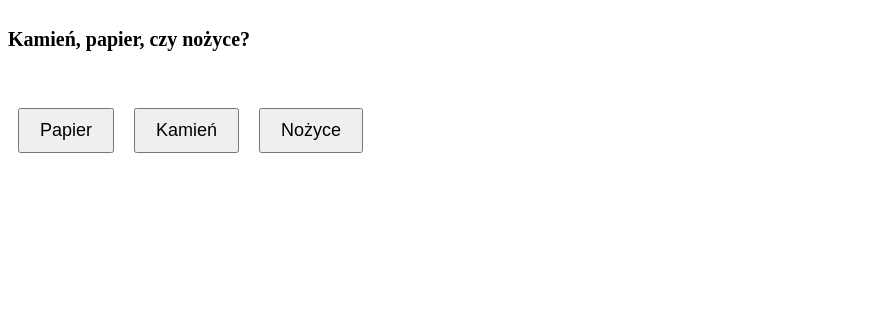
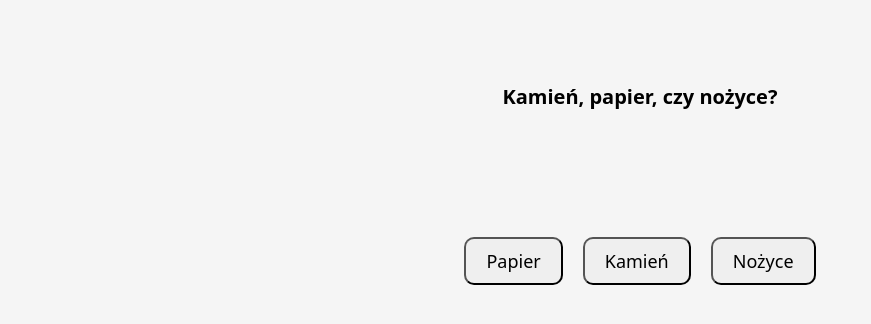
Before and after one commit to Electhrone/kamien-papier-nozyce, a plain HTML site: page index.html in a window 1280 px wide. Shown: the whole page, without its empty margins (0-871 px from the left). Drawn offline with Linux system fonts and the light colour scheme.

Commit message:
Add files via upload

```diff
--- a/index.html
+++ b/index.html
@@ -6,10 +6,11 @@
     <meta http-equiv="X-UA-Compatible" content="IE=edge">
     <meta name="viewport" content="width=device-width, initial-scale=1.0">
     <script src="script.js"></script>
-    <title>kamienpapiernozyce</title>
+    <title>papierkamiennozyce</title>
 </head>
 <body>
-    <h4>Kamień, papier, czy nożyce?</h4>
+    <div id="div10">
+    <h4>Kamień, papier, czy nożyce?</h4></div>
     <br><br><br><br><br>
     <div id="div1">
         <button onclick="Gra(0)">Papier</button>
@@ -17,6 +18,6 @@
         <button onclick="Gra(2)">Nożyce</button>
     </div>
     <br><br><br><br><br>
-    <h4 id="wynik"></h4>
+    <div id="div20"><h4 id="wynik"></h4></div>
 </body>
 </html>
--- a/script.js
+++ b/script.js
@@ -11,9 +11,9 @@ function Gra(wybor) {
         (wybor === 1 && losuj === 0) ||
         (wybor === 2 && losuj === 1)
     ) {
+        tekst += " Wygrał komputer!";
+    } else {
         tekst += " Wygrałeś!";
-    } else {
-        tekst += " Wygrał komputer!";
     }
 
     document.getElementById("wynik").innerText = tekst;
--- a/style.css
+++ b/style.css
@@ -1,13 +1,26 @@
-#div1{
-    margin-right: 20px;
-    float: left;
+#div1 {
+    margin-inline: auto;
+    text-align: center;
+    display: flex;
+    justify-content: center;
 }
+
+#div10{
+
+    display: flex;
+    justify-content: center;
+    margin-top: 5%;
+}
+
 
 h4 {
     float: left;
     margin-top: 20px;
     font-size: 20px;
     font-weight: bold;
+    display: flex;
+    justify-content: center;
+    font-family: system-ui, -apple-system, BlinkMacSystemFont, 'Segoe UI', Roboto, Oxygen, Ubuntu, Cantarell, 'Open Sans', 'Helvetica Neue', sans-serif;
 }
 
 button {
@@ -15,9 +28,24 @@ button {
     padding: 10px 20px;
     font-size: 18px;
     float: left;
+    border-radius: 10px;
+    font-family: system-ui, -apple-system, BlinkMacSystemFont, 'Segoe UI', Roboto, Oxygen, Ubuntu, Cantarell, 'Open Sans', 'Helvetica Neue', sans-serif;
 }
+
 .wynik {
     margin-top: 20px;
     font-size: 20px;
     font-weight: bold;
+    font-family: system-ui, -apple-system, BlinkMacSystemFont, 'Segoe UI', Roboto, Oxygen, Ubuntu, Cantarell, 'Open Sans', 'Helvetica Neue', sans-serif;
+
 }
+
+#div20{
+display: flex;
+justify-content: center;
+
+}
+
+body{
+    background-color: whitesmoke;
+}
```
